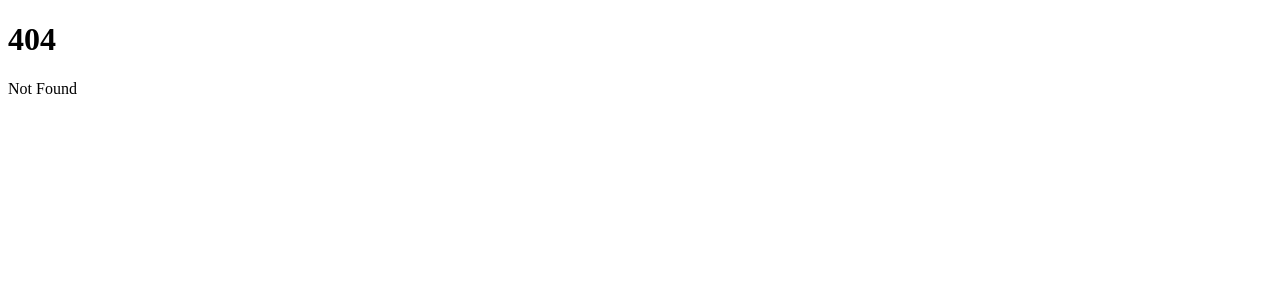
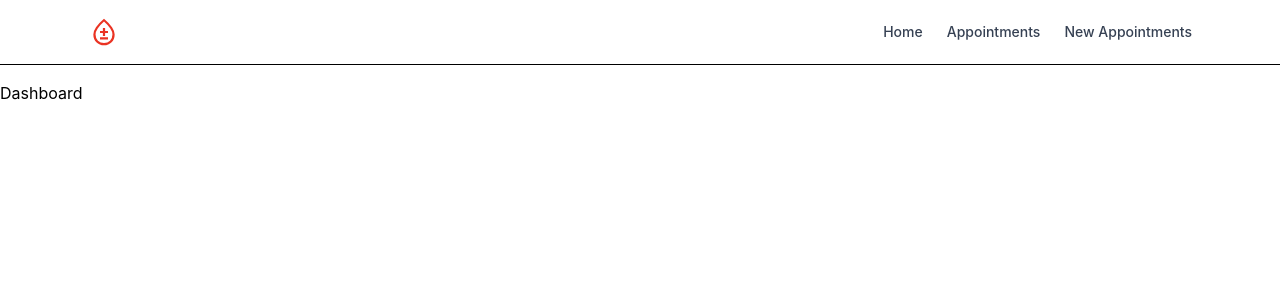
Before and after one commit to japetsch/dat251-group-c, a SvelteKit app in the folder frontend/: page /dashboard in a window 1280 px wide. Before the commit this address had no page. Shown: the top 300 px of the page. Built offline with nearby package versions, Linux system fonts and the light colour scheme.

Commit message:
Add dashboard when logged in

```diff
--- a/frontend/src/routes/(app)/+layout.svelte
+++ b/frontend/src/routes/(app)/+layout.svelte
@@ -4,7 +4,7 @@
 	let { children } = $props();
 
   const navItems = [
-    { name: "Home", href: "/" },
+    { name: "Home", href: "/dashboard" },
     { name: "Appointments", href: "/Appointments" },
     { name: "New Appointments", href: "/user/appointment/new" }
   ];
@@ -18,7 +18,7 @@
 <header class="w-full border-b bg-white">
   <div class="mx-auto flex max-w-6xl items-center justify-between px-6 py-4">
 
-    <a href="/" class="flex items-center">
+    <a href="/dashboard" class="flex items-center">
       <img src="/tmp_logo.svg" alt="Logo" class="h-8 w-auto" />
     </a>
 
--- /dev/null
+++ b/frontend/src/routes/(app)/dashboard/+page.svelte
@@ -0,0 +1 @@
+<h1>Dashboard</h1>
--- a/frontend/src/routes/+page.svelte
+++ b/frontend/src/routes/+page.svelte
@@ -65,7 +65,7 @@
                 <h2>Logg inn</h2>
                 <p class="modal-subtitle">Bruk BankID for sikker pålogging</p>
 
-                <a href="/availableAppointments" class="bankid-btn">Logg inn med BankID</a>
+                <a href="/dashboard" class="bankid-btn">Logg inn med BankID</a>
                 <div class="info-box">
                     Du vil bli bedt om å identifisere deg med BankID. Dette sikrer at dine helseopplysninger forblir trygge og konfidensielle.
                 </div>
```
